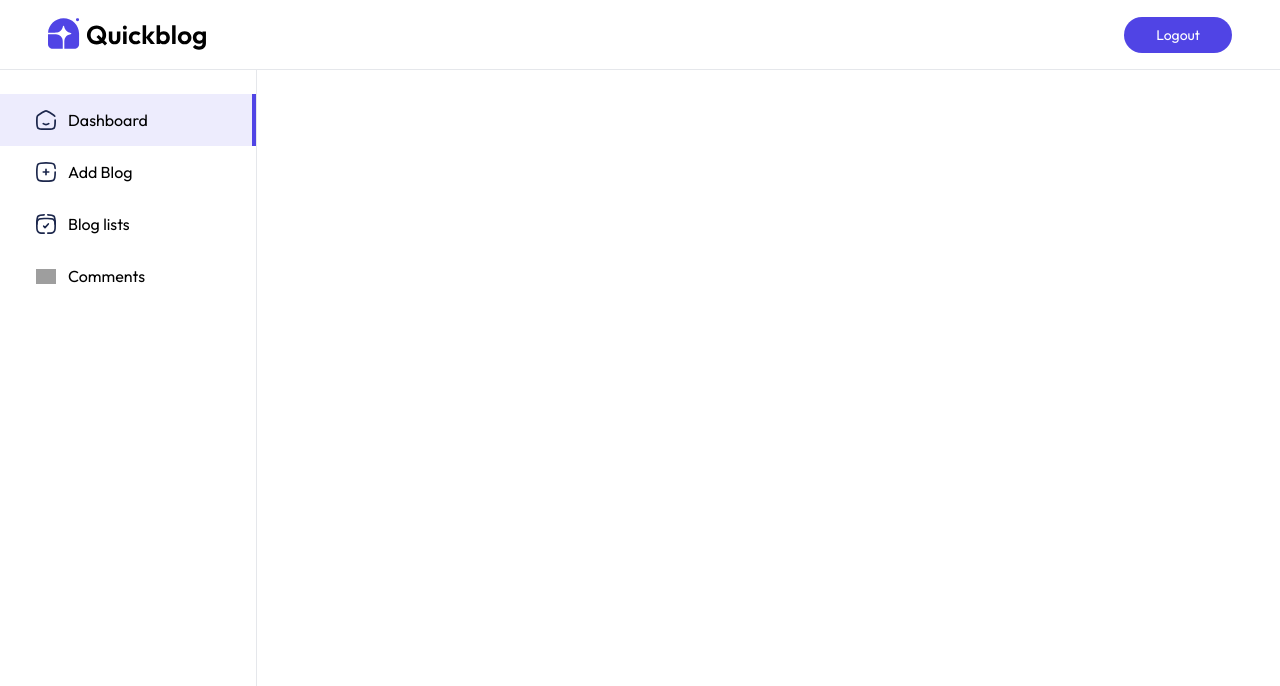
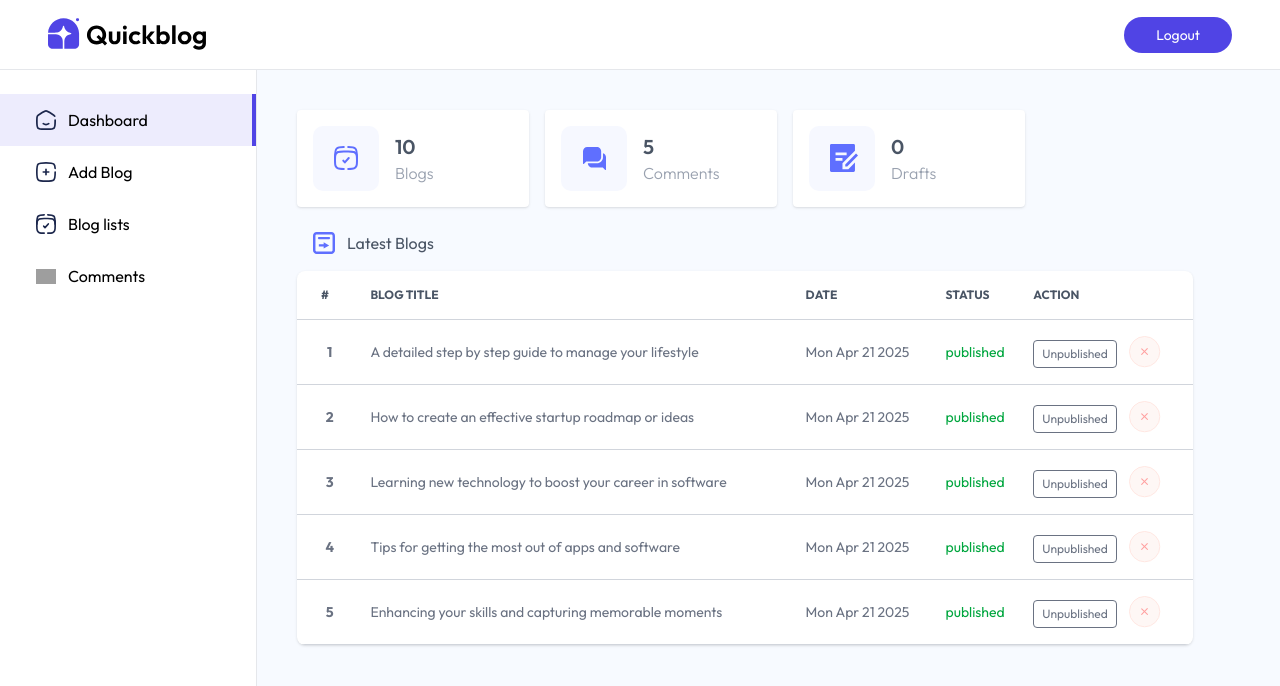
Before and after one commit to yogeshNavghane67/FortBlog, a React (Vite) app in the folder client/: page /admin in a window 1280 px wide. Shown: the top 686 px of the page. Built offline with nearby package versions, Linux system fonts and the light colour scheme; grey boxes are pictures that could not be loaded.

Commit message:
Dashboard page

```diff
--- /dev/null
+++ b/client/src/components/admin/BlogTableItem.jsx
@@ -0,0 +1,26 @@
+import React from 'react'
+import { assets } from '../../assets/assets';
+
+const BlogTableItem = ({blog, fetchBlogs, index}) => {
+
+    const {title, createdAt} = blog;
+    const BlogDate = new Date(createdAt)
+
+    return (
+    <tr className='border-y border-gray-300'>
+        <th className='px-2 py-4'>{ index }</th>
+        <td className='px-2 py-4'>{ title }</td>
+        <td className='px-2 py-4 max-sm:hidden'>{ BlogDate.toDateString() }</td>
+        <td className='px-2 py-4 max-sm:hidden'>
+            <p className={`${blog.isPublished ? "text-green-600" : "text-orange-700"}`}>
+                {blog.isPublished ? 'published' : 'Unpublished'}</p>
+        </td>
+        <td className='px-2 py-4 flex text-xs gap-3'>
+            <button className='border px-2 py-0.5 mt-1 rounded cursor-pointer'>{blog.isPublished ? 'Unpublished' : 'published'}</button>
+            <img src={assets.cross_icon} className='w-8 hover:scale-110 transition-all cursor-pointer' alt="" />
+        </td>
+    </tr>
+  )
+}
+
+export default BlogTableItem
--- a/client/src/pages/admin/Dashboard.jsx
+++ b/client/src/pages/admin/Dashboard.jsx
@@ -1,8 +1,81 @@
-import React from 'react'
+import React, { useEffect, useState } from 'react'
+import { assets, dashboard_data } from '../../assets/assets'
+import BlogTableItem from '../../components/admin/BlogTableItem'
 
 const Dashboard = () => {
+
+  const [dashboardData, setDashboardData] = useState({
+    blogs: 0,
+    comments: 0,
+    drafts: 0,
+    recentBlogs: []
+  })
+
+  const fetchDashboard = async () =>{
+    setDashboardData(dashboard_data)
+  }
+
+  useEffect(()=>{
+    fetchDashboard()
+  },[])
+
   return (
-    <div></div>
+    <div className='flex-1 p-4 md:p-10 bg-blue-50/50'>
+
+      <div className='flex flex-wrap gap-4'>
+
+        <div className='flex items-center gap-4 bg-white p-4 min-w-58 rounded shadow cursor-pointer hover:scale-105 transition-all'>
+          <img src={assets.dashboard_icon_1} alt="" />
+          <div>
+            <p className='text-xl font-semibold text-gray-600'>{dashboard_data.blogs}</p>
+            <p className='text-gray-400 font-light'>Blogs</p>
+          </div>
+        </div>
+
+         <div className='flex items-center gap-4 bg-white p-4 min-w-58 rounded shadow cursor-pointer hover:scale-105 transition-all'>
+          <img src={assets.dashboard_icon_2} alt="" />
+          <div>
+            <p className='text-xl font-semibold text-gray-600'>{dashboard_data.comments}</p>
+            <p className='text-gray-400 font-light'>Comments</p>
+          </div>
+        </div>
+
+         <div className='flex items-center gap-4 bg-white p-4 min-w-58 rounded shadow cursor-pointer hover:scale-105 transition-all'>
+          <img src={assets.dashboard_icon_3} alt="" />
+          <div>
+            <p className='text-xl font-semibold text-gray-600'>{dashboard_data.drafts}</p>
+            <p className='text-gray-400 font-light'>Drafts</p>
+          </div>
+        </div>
+      </div>
+
+      <div>
+        <div className='flex items-center gap-3 m-4 mt-6 text-gray-600'>
+          <img src={assets.dashboard_icon_4} alt="" />
+          <p>Latest Blogs</p>
+        </div>
+
+        <div className='relative max-w-4xl overflow-x-auto shadow rounded-lg scrollbar-hide bg-white'>
+          <table className='w-full text-sm text-gray-500'>
+            <thead className='text-xs text-gray-600 text-left uppercase'>
+              <tr>
+                <th scope='col' className='px-2 py-4 xl:px-6'>#</th>
+                <th scope='col' className='px-2 py-4'>Blog Title</th>
+                <th scope='col' className='px-2 py-4 max-sm:hidden'>Date</th>
+                <th scope='col' className='px-2 py-4 max-sm:hidden'>Status</th>
+                <th scope='col' className='px-2 py-4'>Action</th>
+
+              </tr>
+            </thead>
+            <tbody>
+              {dashboardData.recentBlogs.map((blog, index)=>{
+                return <BlogTableItem key={blog._id} blog={blog} fetchBlogs={fetchDashboard} index={index + 1}/>
+              })}
+            </tbody>
+          </table>
+        </div>
+      </div>
+    </div>
   )
 }
 
```
